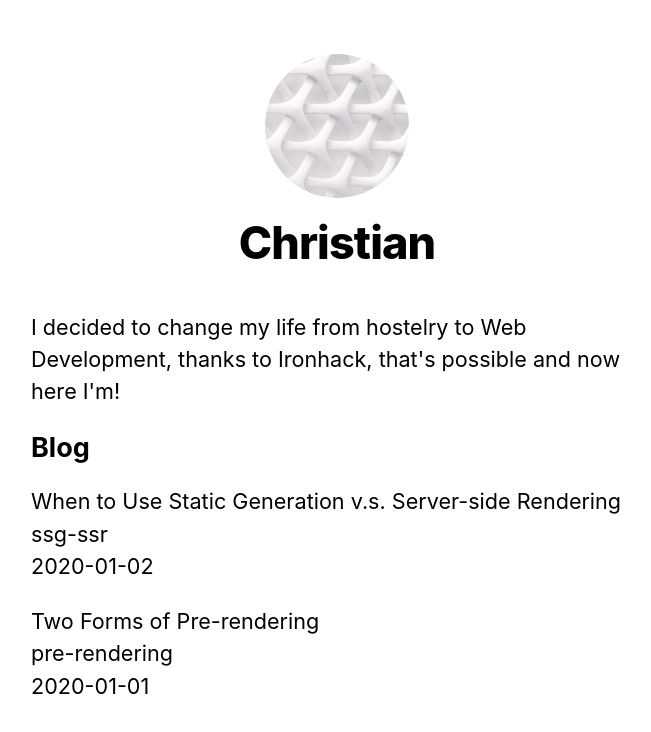
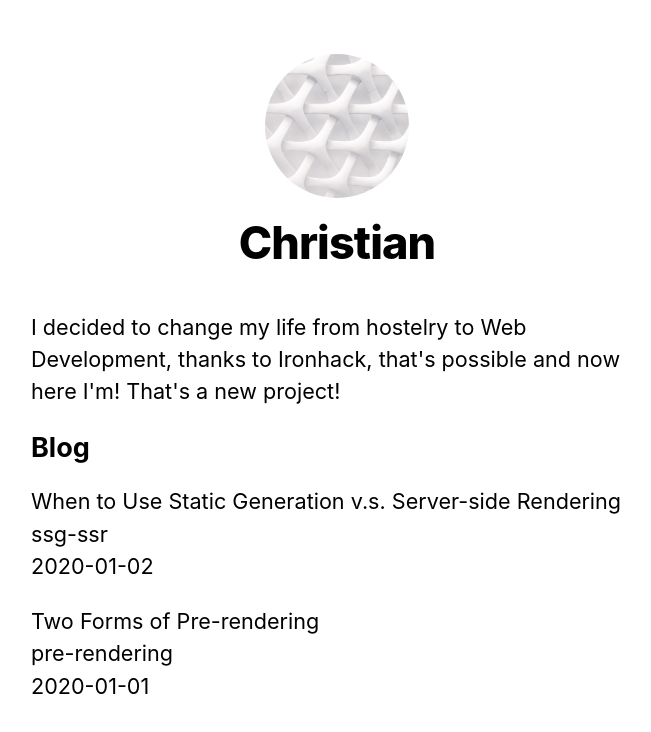
Before and after one commit to Christian-Ares/nextjs-trials, a Next.js app: page / in a window 1280 px wide. Shown: the top 732 px of the page, without its empty margins (303-954 px from the left). Built offline with nearby package versions, Linux system fonts and the light colour scheme.

Commit message:
Changed description

```diff
--- a/pages/index.js
+++ b/pages/index.js
@@ -21,7 +21,7 @@ export default function Home({ allPostsData }) {
         <title>{siteTitle}</title>
       </Head>
       <section className={`${utilStyles.headingMd} ${utilStyles.padding1px}`}>
-      <p>I decided to change my life from hostelry to Web Development, thanks to Ironhack, that's possible and now here I'm!</p>
+      <p>I decided to change my life from hostelry to Web Development, thanks to Ironhack, that's possible and now here I'm! That's a new project!</p>
         <h2 className={utilStyles.headingLg}>Blog</h2>
         <ul className={utilStyles.list}>
           {allPostsData.map(({ id, date, title }) => (
```
